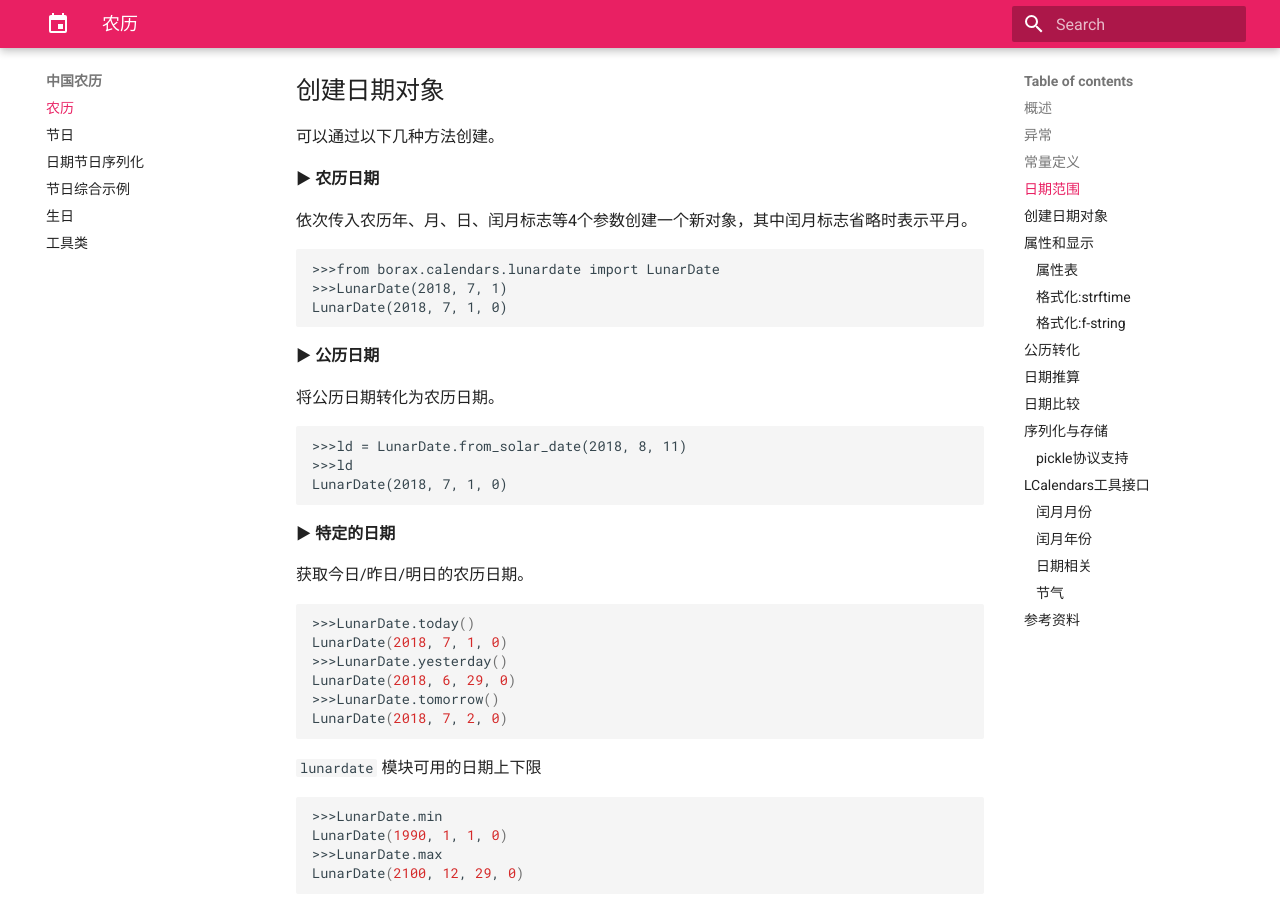
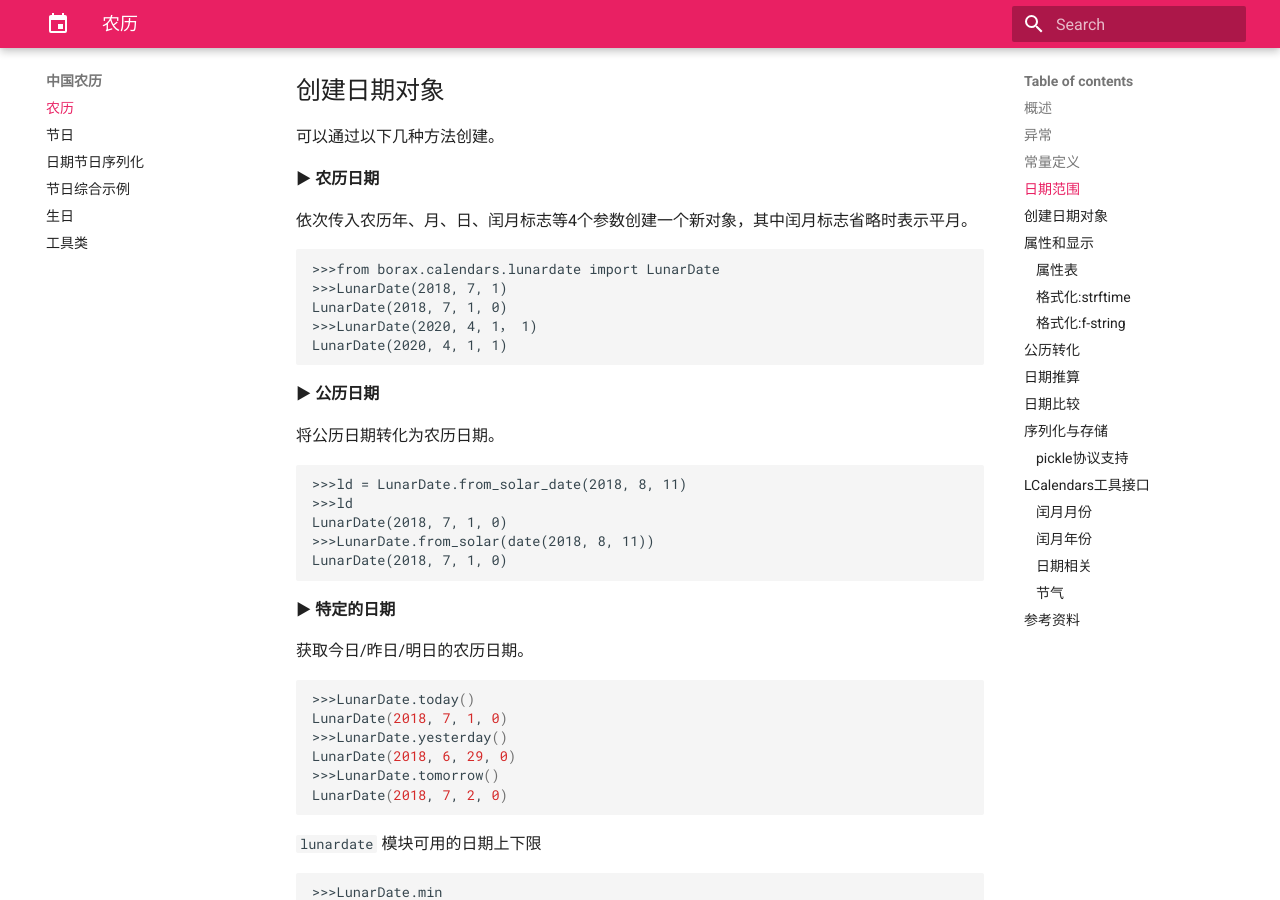
Before and after one commit to kinegratii/borax, an MkDocs documentation site: the page built from docs/guides/lunardate.md, in a window 1280 px wide and 900 px high, scrolled down 1841 px. Built offline with MkDocs 1.6.1 and Material for MkDocs 9.7.7, drawn with Linux system fonts in a browser that asks for light colours; some of the changed text lies outside the part shown.

Commit message:
:sparkles: Add name for term.

````diff
--- a/docs/guides/lunardate.md
+++ b/docs/guides/lunardate.md
@@ -75,6 +75,8 @@
 >>>from borax.calendars.lunardate import LunarDate
 >>>LunarDate(2018, 7, 1)
 LunarDate(2018, 7, 1, 0)
+>>>LunarDate(2020, 4, 1， 1)
+LunarDate(2020, 4, 1, 1)
 ```
 
 **▶ 公历日期**
@@ -84,6 +86,8 @@ LunarDate(2018, 7, 1, 0)
 ```
 >>>ld = LunarDate.from_solar_date(2018, 8, 11)
 >>>ld
+LunarDate(2018, 7, 1, 0)
+>>>LunarDate.from_solar(date(2018, 8, 11))
 LunarDate(2018, 7, 1, 0)
 ```
 
@@ -257,7 +261,7 @@ LunarDate(2018, 6, 1, 0)
 >>>ld = LunarDate(2018, 5, 3)
 >>>ld.replace(year=2019)
 LunarDate(2019, 5, 3, 0)
->>>ld.replace(leap=True)
+>>>ld.replace(leap=1)
 borax.calendars.lunardate.InvalidLunarDateError: [year=2018,month=5,leap=1]: Invalid month.
 ```
 
````
Also changed, not shown: other parts of docs/guides/lunardate.md (+1 -1 lines), docs/changelog.md (+5 -0 lines), 1 other file.
